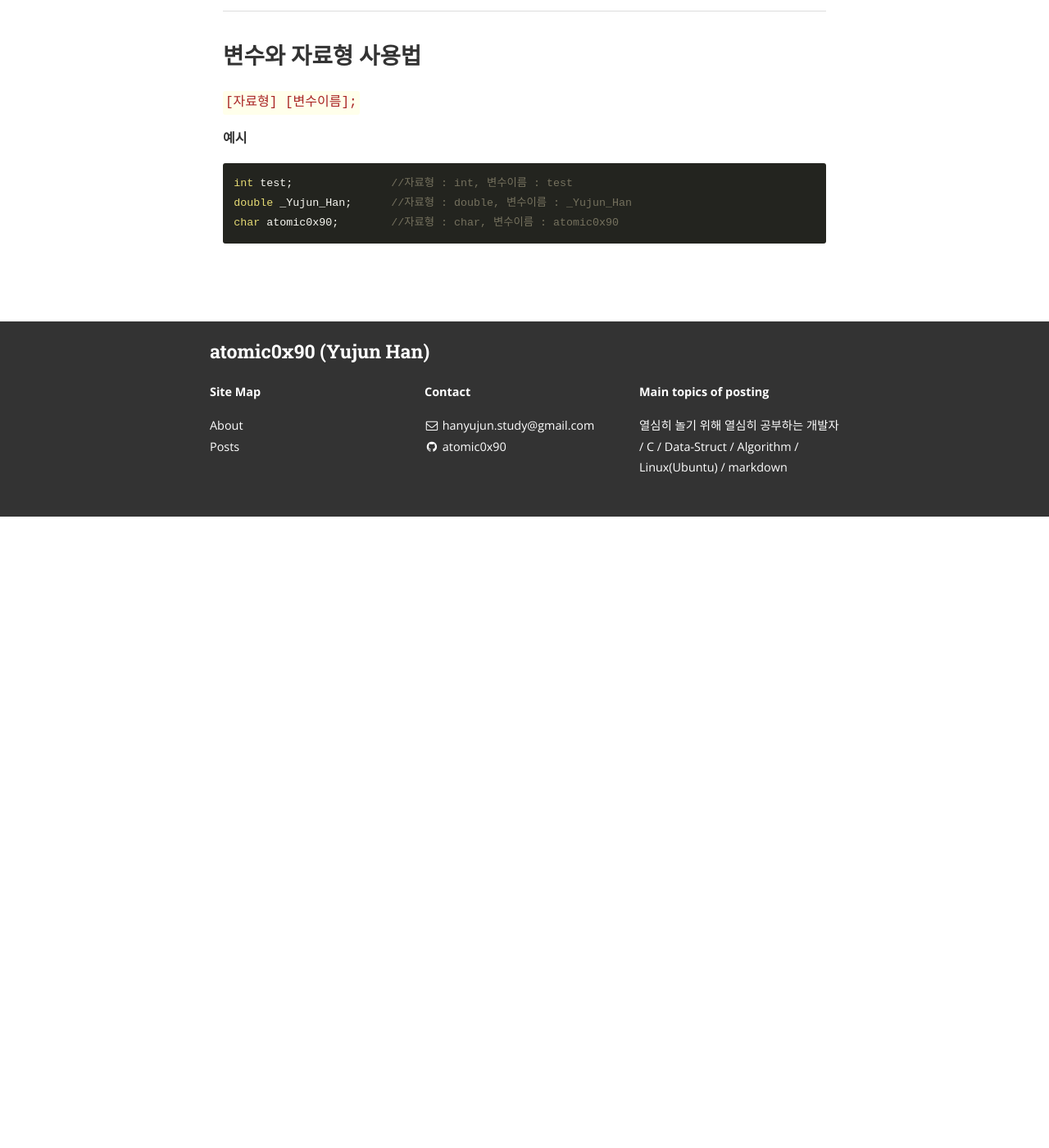
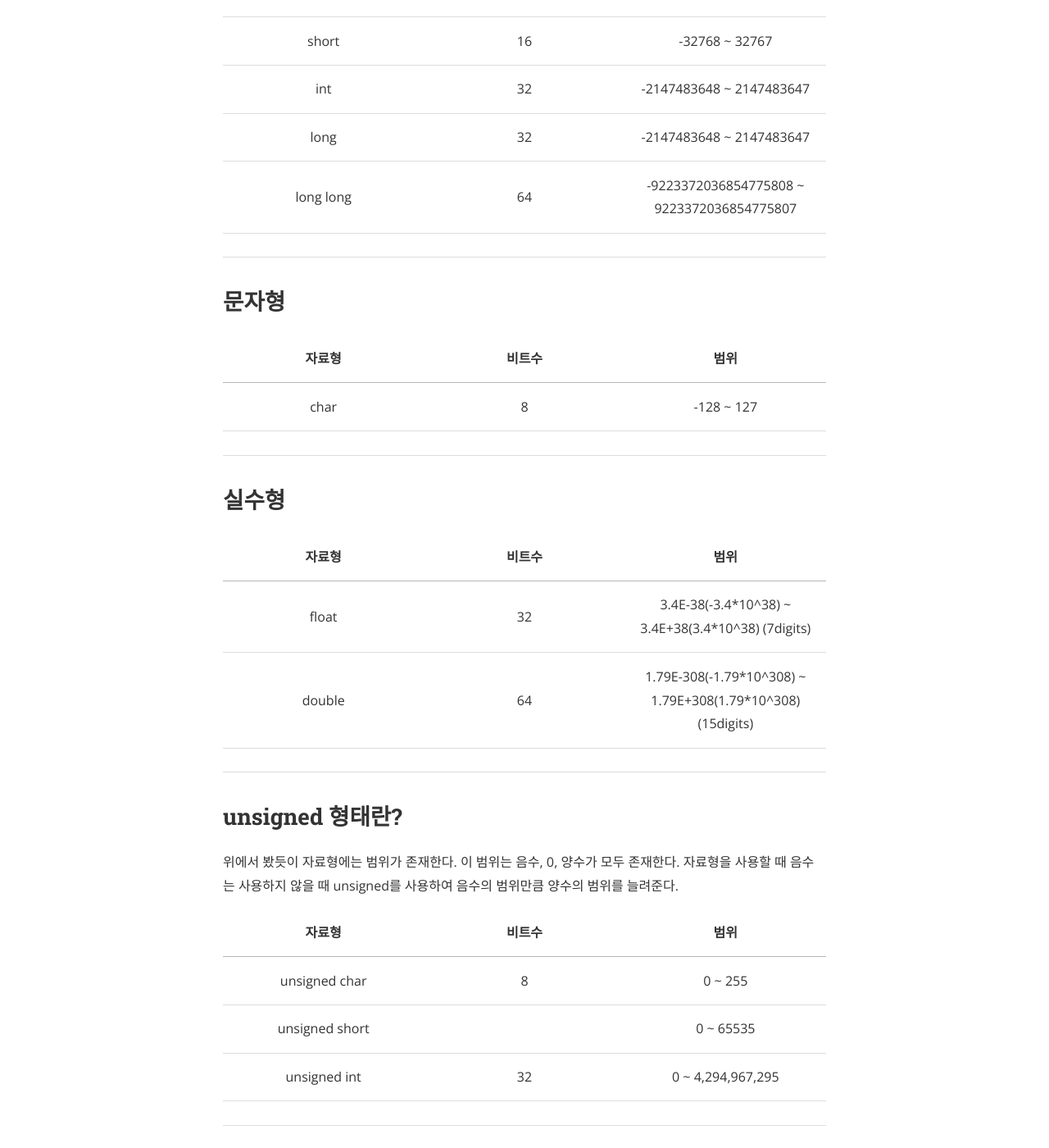
Before and after one commit to atomic0x90/atomic0x90.github.io, a Jekyll site: the page built from _posts/2019-05-30-Variables-and-data-types.markdown, in a window 1280 px wide and 1400 px high, scrolled down 2484 px. Shown: the whole window at 82% size. Built offline with Jekyll 4.4.1, drawn with Linux system fonts in a browser that asks for light colours; nearby versions of some CDN libraries; comment, search, counter and statistics services are not loaded; before the commit the page ends 3114 px from its top, so only the background shows below that; some of the changed text lies outside the part shown.

Commit message:
Add data type, unsigned

````diff
--- a/_posts/2019-05-30-Variables-and-data-types.markdown
+++ b/_posts/2019-05-30-Variables-and-data-types.markdown
@@ -69,14 +69,57 @@ value = 12;	//value라는 변수에 값을 12로 대입한 것이다.
 ===
 ---
 
+## 기본형
+
+자료형		|비트수		|범위
+:------:	|:------:	|:------:
+void		|\-		|\-
+
+
+---
+
 ## 정수형
 
 자료형		|비트수		|범위
 :------:	|:------:	|:------:
+bool		|8		|0 ~ 1
 short		|16		|-32768 ~ 32767
 int		|32		|-2147483648 ~ 2147483647
 long		|32		|-2147483648 ~ 2147483647
 long long	|64		|-9223372036854775808 ~ 9223372036854775807
+
+---
+
+## 문자형
+
+자료형		|비트수		|범위
+:------:	|:------:	|:------:
+char		|8		|-128 ~ 127
+
+
+---
+
+## 실수형
+
+자료형		|비트수		|범위
+:------:	|:------:	|:------:
+float		|32		|3.4E-38(-3.4\*10^38) ~ 3.4E+38(3.4\*10^38) (7digits)
+double		|64		|1.79E-308(-1.79\*10^308) ~ 1.79E+308(1.79\*10^308) (15digits)
+
+---
+
+## unsigned 형태란?
+
+위에서 봤듯이 자료형에는 범위가 존재한다. 이 범위는 음수, 0, 양수가 모두 존재한다.
+자료형을 사용할 때 음수는 사용하지 않을 때 unsigned를 사용하여 음수의 범위만큼 양수의 범위를 늘려준다.
+
+자료형		|비트수		|범위
+:------:	|:------:	|:------:
+unsigned char	|8		|0 ~ 255
+unsigned short	|		|0 ~ 65535
+unsigned int	|32		|0 ~ 4,294,967,295
+
+
 
 
 
@@ -92,3 +135,17 @@ int test;		//자료형 : int, 변수이름 : test
 double _Yujun_Han;	//자료형 : double, 변수이름 : _Yujun_Han
 char atomic0x90;	//자료형 : char, 변수이름 : atomic0x90
 ```
+
+
+
+
+
+
+
+
+
+
+
+
+
+{% if site.disqus-shortname %}{% include disqus_comments.html %}{% endif %}
````
